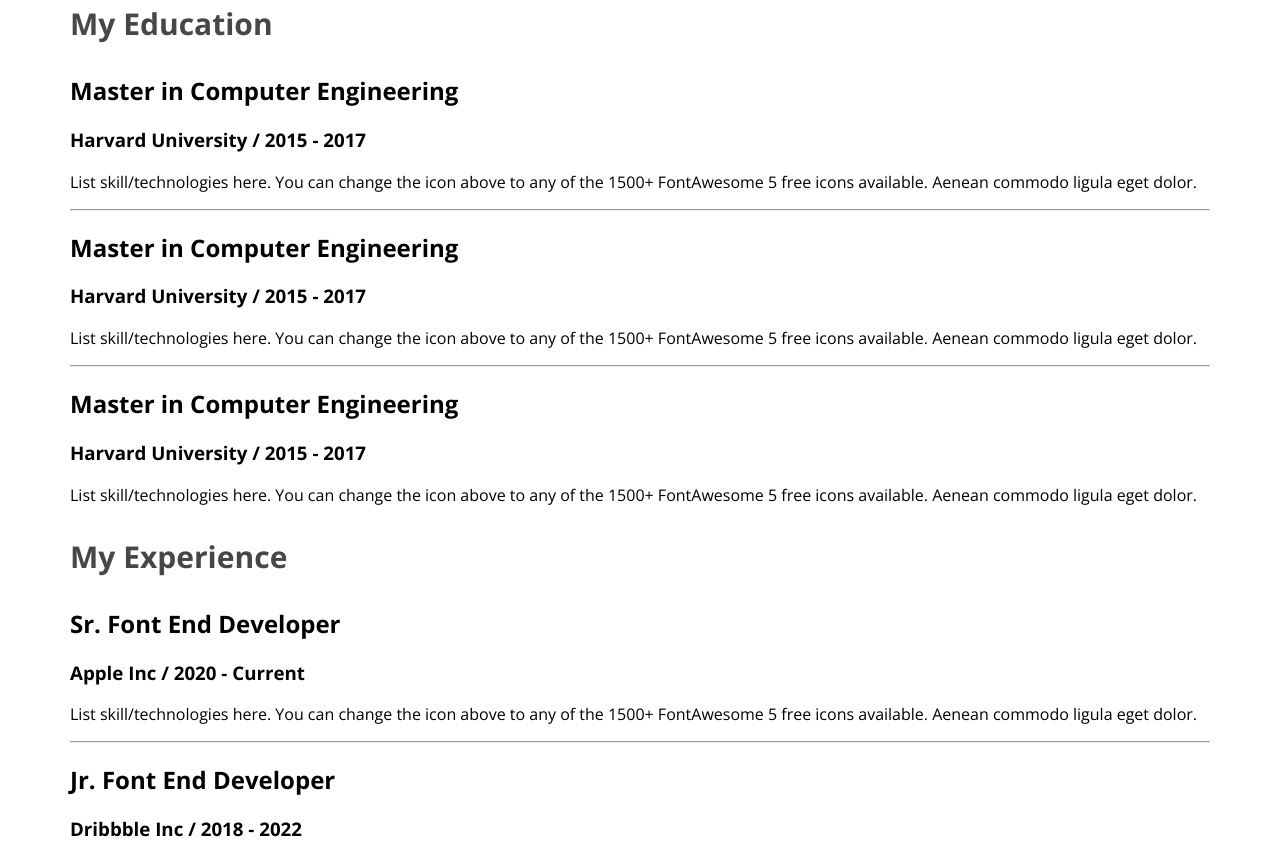
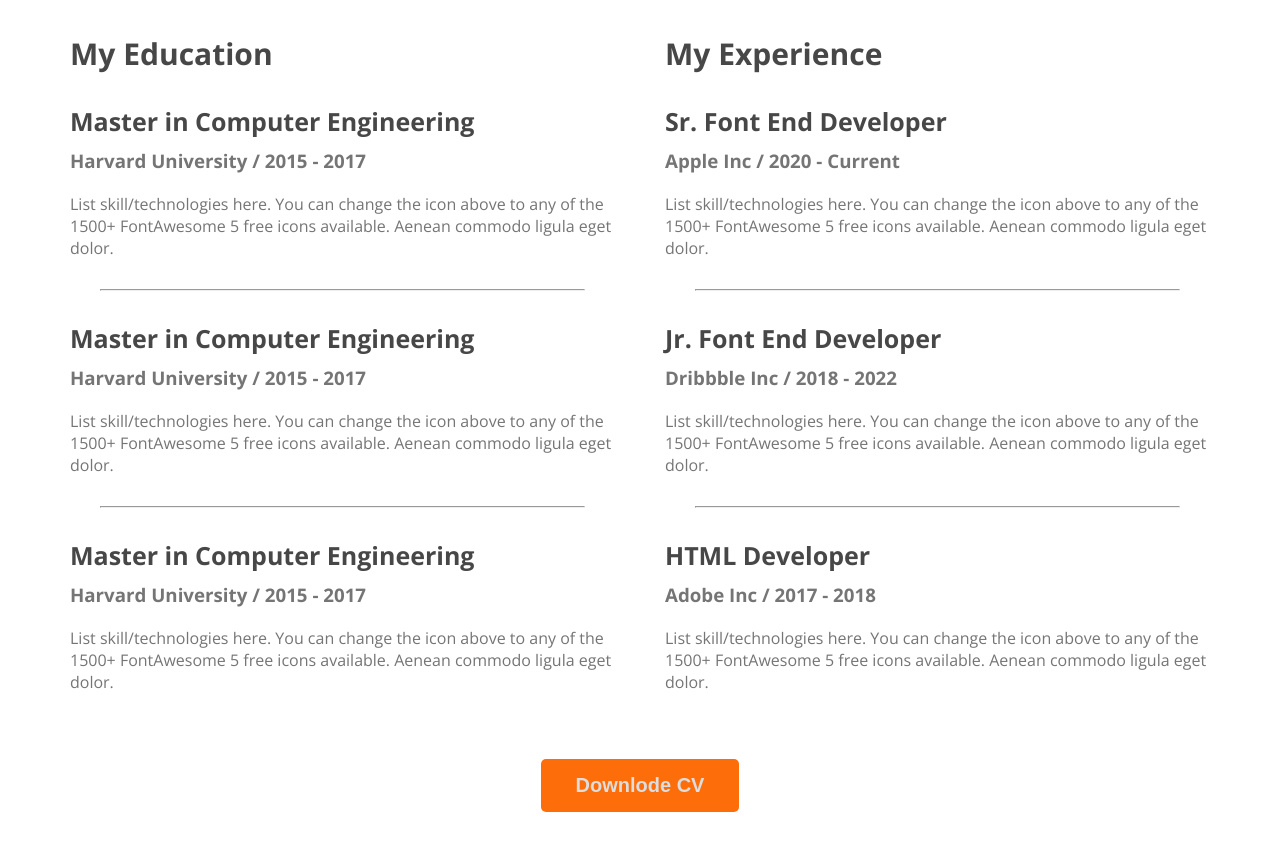
Before and after one commit to Ratulhasanuday/portfolio-web-development, a plain HTML site: page index.html in a window 1280 px wide. Shown: the part 2414-3258 px from the top of the page. After the commit the page ends 3234 px from the top, so only its background shows below. Drawn offline with nearby package versions, Linux system fonts and the light colour scheme.

Commit message:
finished the Resume

```diff
--- a/index.html
+++ b/index.html
@@ -157,6 +157,9 @@
                     </div>
                 </div>
             </div>
+            <div class="downlode-cv">
+                <button class="btn-primary">Downlode CV</button>
+            </div>
         </section>
     </main>
     <footer>
--- a/style/portfolio.css
+++ b/style/portfolio.css
@@ -128,3 +128,27 @@
      font-size: 30px;
     font-weight: 700;
 }
+.resume-container{
+    display: flex;
+    gap: 50px;
+}
+.resume-item-title{
+    color: #474747;
+    font-size: 25px;
+    font-weight: 700;
+    margin-bottom: 10px;
+}
+.resume-item-description, .resume-item-institute {
+    color: #757575;
+}
+.resume-container hr{
+    margin: 30px;
+}
+.resume-item-institute{
+    margin-bottom: 20px;
+    margin-top: 0;
+}
+.downlode-cv{
+    text-align: center;
+    margin-top: 50px;
+}
```
